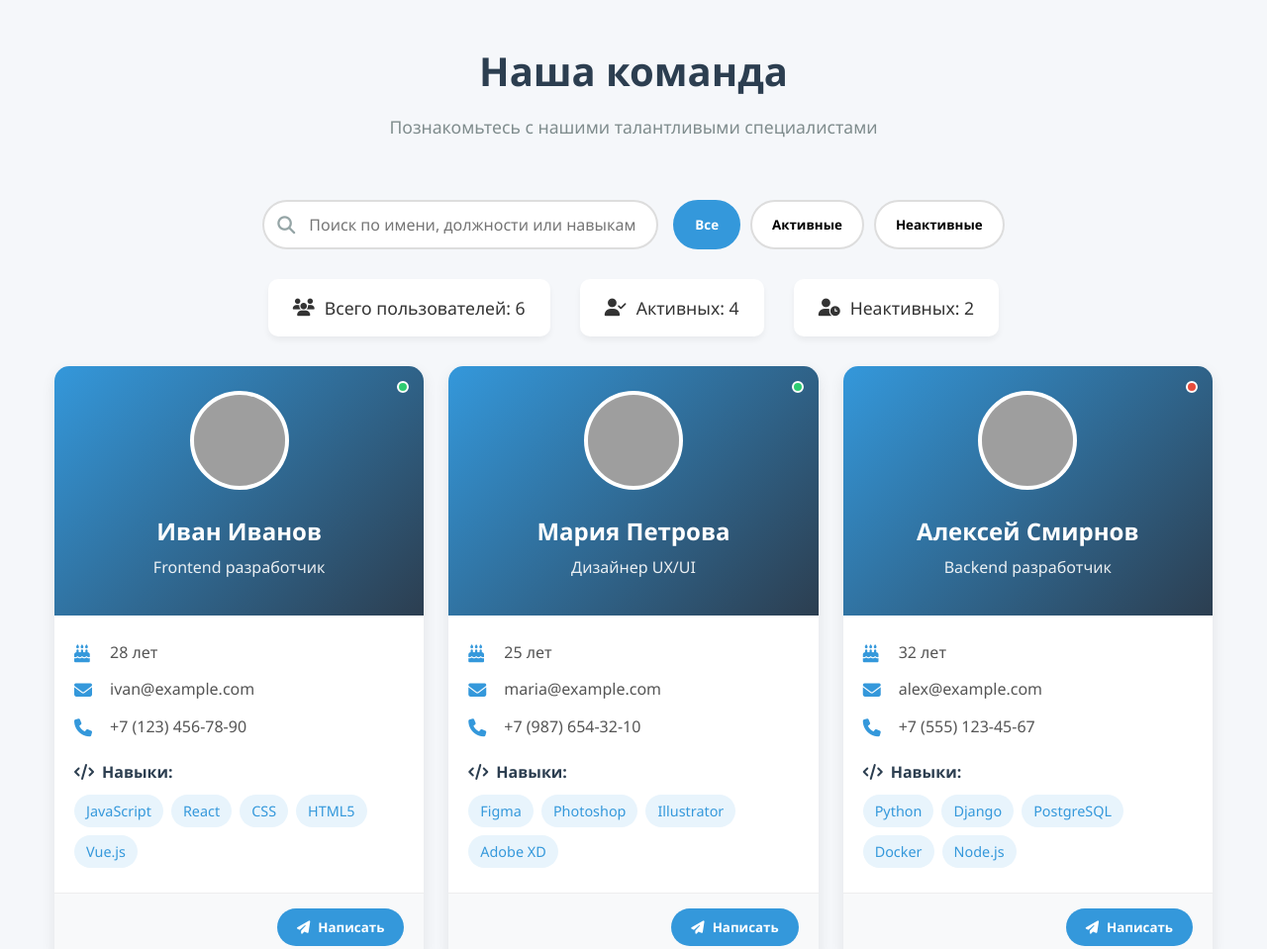
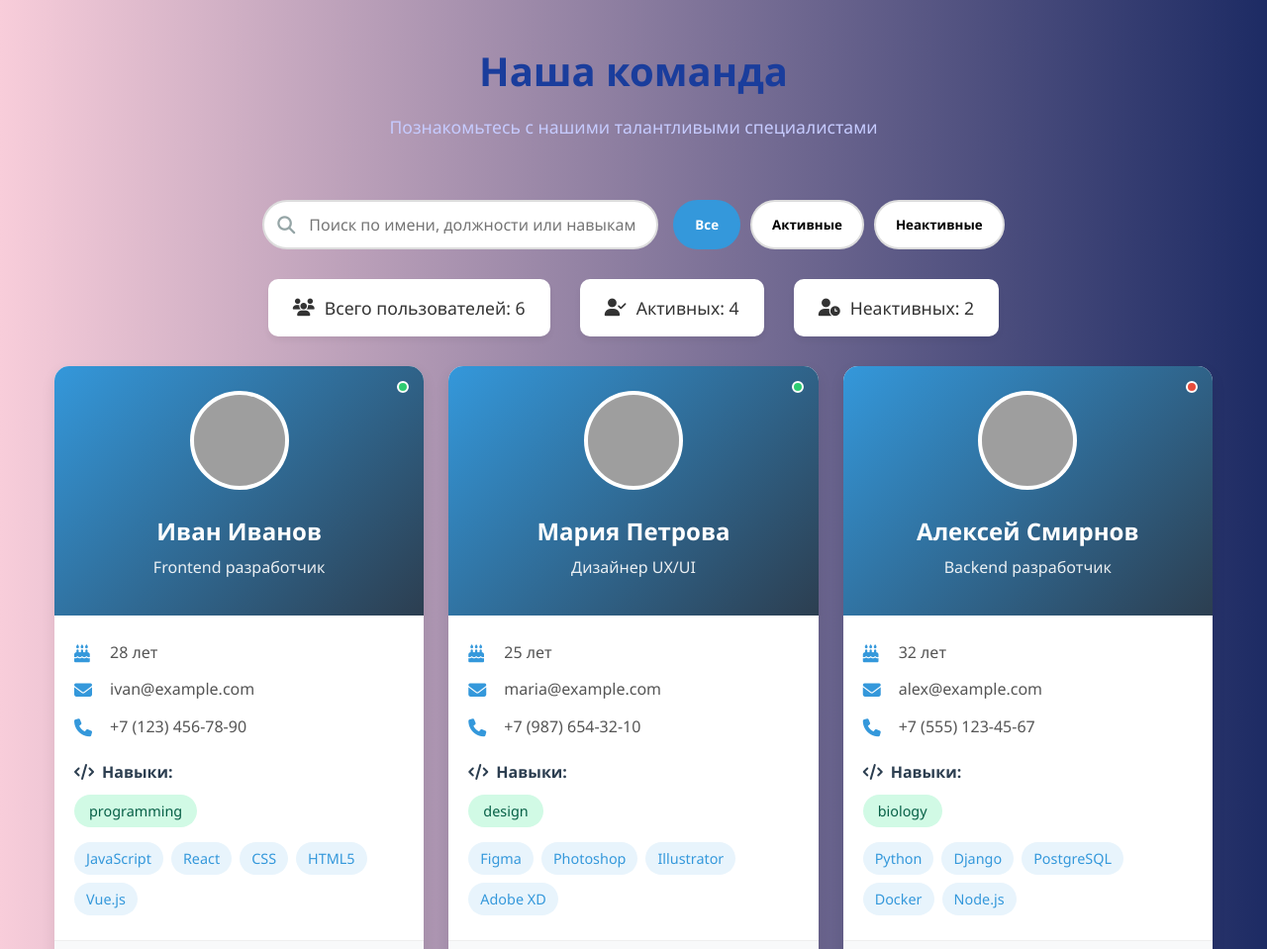
Before and after one commit to zenasy/userCards, a plain HTML site: page index.html in a window 1280 px wide. Shown: the top 959 px of the page at 99% size. Drawn offline with Linux system fonts and the light colour scheme; grey boxes are pictures that could not be loaded.

Commit message:
Update index.html

```diff
--- a/index.html
+++ b/index.html
@@ -14,10 +14,12 @@
         }
 
         body {
-            background-color: #f5f7fa;
+            background-color: #b5d0f8;
+            background-image: linear-gradient(to left, #1D2B64, #F8CDDA);
             color: #333;
             padding: 20px;
             line-height: 1.6;
+
         }
 
         .container {
@@ -33,13 +35,13 @@
         }
 
         h1 {
-            color: #2c3e50;
+            color: #1a3d9c;
             margin-bottom: 10px;
             font-size: 2.5rem;
         }
 
         .subtitle {
-            color: #7f8c8d;
+            color: #c6cbff;
             font-size: 1.1rem;
         }
 
@@ -243,6 +245,16 @@
             border-radius: 20px;
             font-size: 0.9rem;
             font-weight: 500;
+
+        }
+        .diraction-tag {
+            background-color: #D1FAE5;
+            color: #065F46;
+            padding: 5px 15px;
+            border-radius: 20px;
+            font-size: 0.9rem;
+            font-weight: 500;
+            margin-bottom: 15px;
         }
 
         .user-footer {
@@ -353,7 +365,8 @@
                 position: "Frontend разработчик",
                 skills: ["JavaScript", "React", "CSS", "HTML5", "Vue.js"],
                 avatar: "https://randomuser.me/api/portraits/men/32.jpg",
-                status: "active"
+                status: "active",
+                direction: 'programming'
             },
             {
                 id: 2,
@@ -364,7 +377,8 @@
                 position: "Дизайнер UX/UI",
                 skills: ["Figma", "Photoshop", "Illustrator", "Adobe XD"],
                 avatar: "https://randomuser.me/api/portraits/women/44.jpg",
-                status: "active"
+                status: "active",
+                direction: 'design'
             },
             {
                 id: 3,
@@ -375,7 +389,8 @@
                 position: "Backend разработчик",
                 skills: ["Python", "Django", "PostgreSQL", "Docker", "Node.js"],
                 avatar: "https://randomuser.me/api/portraits/men/67.jpg",
-                status: "inactive"
+                status: "inactive",
+                direction: 'biology'
             },
             {
                 id: 4,
@@ -386,7 +401,8 @@
                 position: "Менеджер проектов",
                 skills: ["Scrum", "Jira", "Agile", "Командообразование"],
                 avatar: "https://randomuser.me/api/portraits/women/68.jpg",
-                status: "active"
+                status: "active",
+                direction: 'programming'
             },
             {
                 id: 5,
@@ -397,7 +413,8 @@
                 position: "DevOps инженер",
                 skills: ["AWS", "Kubernetes", "Terraform", "CI/CD", "Linux"],
                 avatar: "https://randomuser.me/api/portraits/men/75.jpg",
-                status: "active"
+                status: "active",
+                direction: 'programming'
             },
             {
                 id: 6,
@@ -408,7 +425,8 @@
                 position: "Тестировщик QA",
                 skills: ["Selenium", "JUnit", "Postman", "TestRail", "SQL"],
                 avatar: "https://randomuser.me/api/portraits/women/26.jpg",
-                status: "inactive"
+                status: "inactive",
+                direction: 'programming'
             }
         ];
 
@@ -461,6 +479,11 @@
                                 <span>Навыки:</span>
                             </div>
                             <div class="skills-list">
+                                <span class="diraction-tag">${user.direction}</span>
+
+                            </div>
+
+                            <div class="skills-list">
                                 ${user.skills.map(skill => `<span class="skill-tag">${skill}</span>`).join('')}
                             </div>
                         </div>
@@ -509,6 +532,7 @@
                     const searchFields = [
                         user.name.toLowerCase(),
                         user.position.toLowerCase(),
+                        user.direction.toLowerCase(),
                         ...user.skills.map(skill => skill.toLowerCase())
                     ];
 
```
